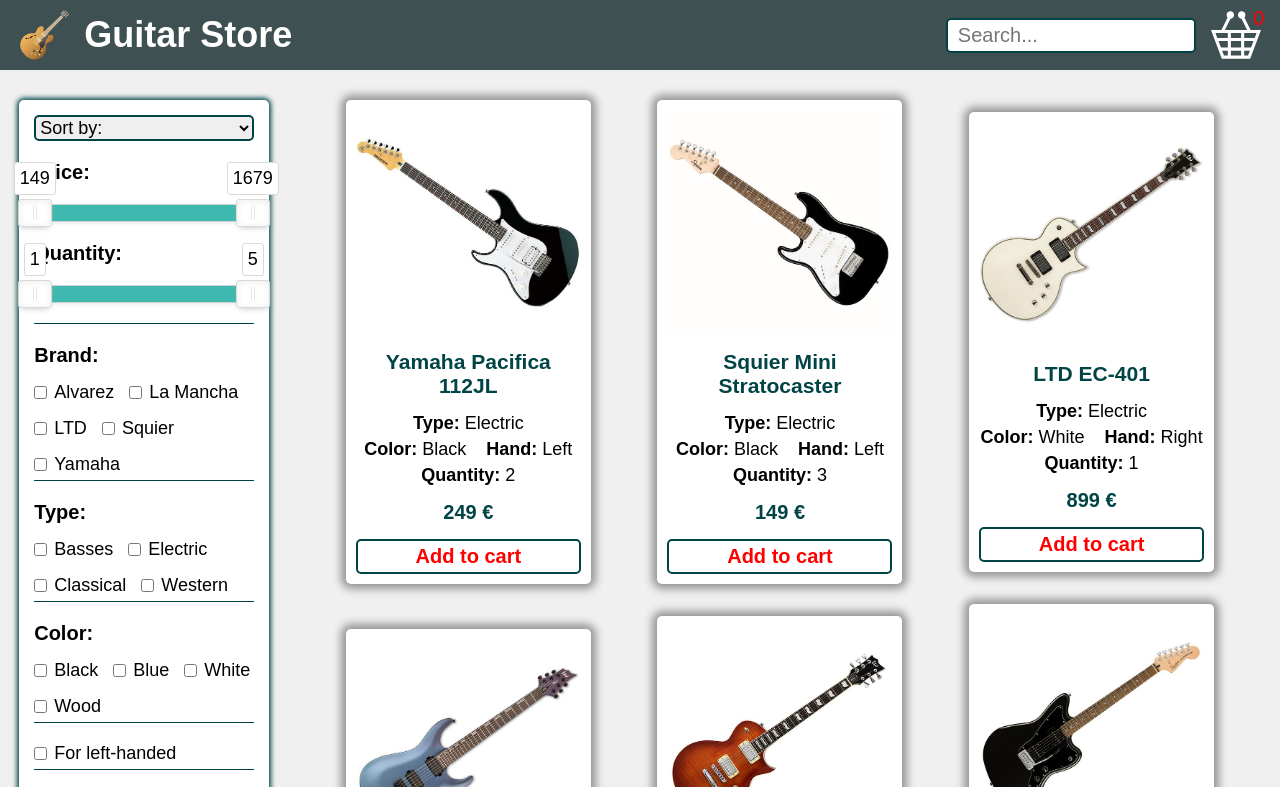
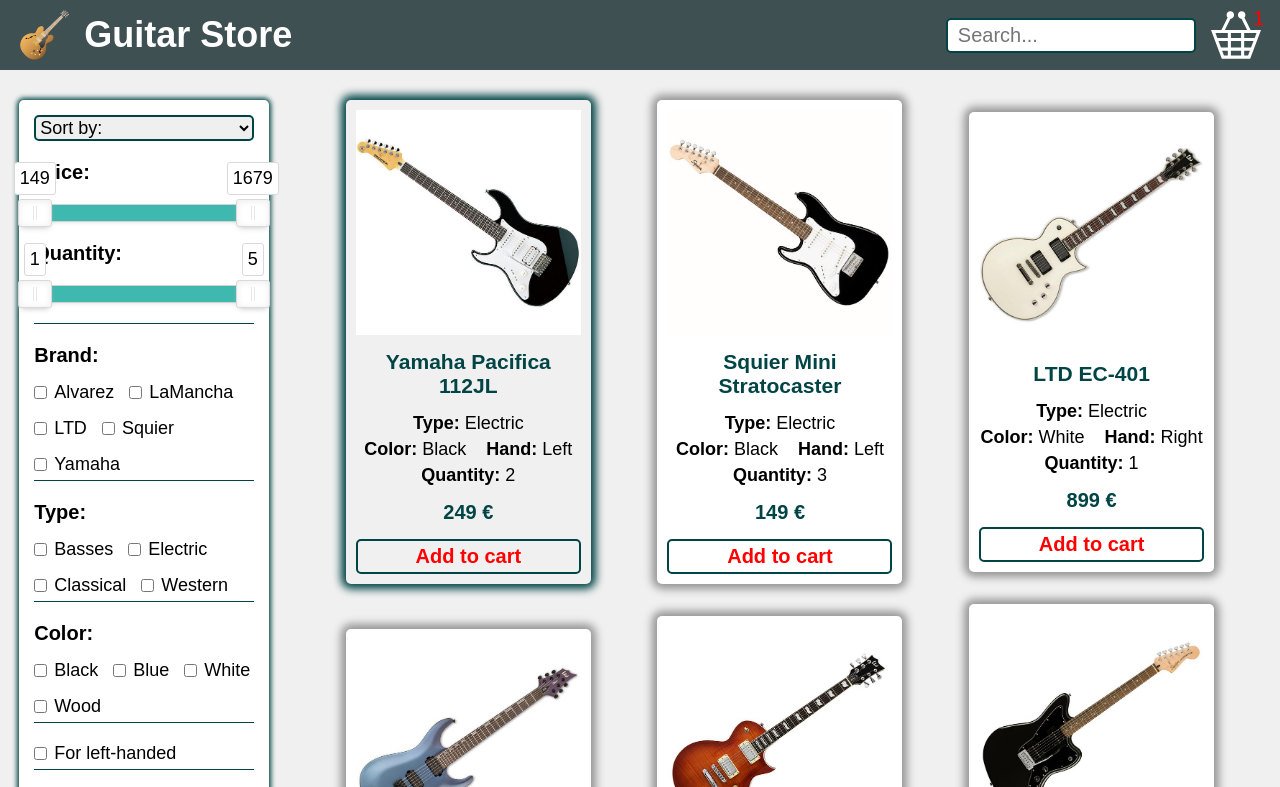
Before and after one commit to KristiBo/rsschool-jsfe, a website built with webpack: page online-store/src/index.html in a window 1280 px wide. Both pictures are taken after a click on the element 468 px from the left and 342 px from the top of the page. Shown: the top 787 px of the page. Built offline with nearby package versions, Linux system fonts and the light colour scheme; a web font is replaced by a local one.

Commit message:
feat: implement add to cart

```diff
--- a/online-store/src/styles/_basic.scss
+++ b/online-store/src/components/app/_basic.scss
@@ -5,8 +5,7 @@
 }
 
 body {
-  display: flex;
-  flex-direction: column;
+  @include flex-column;
   margin: 0 auto;
   height: 100%;
   @include font-basic;
@@ -31,9 +30,8 @@
 }
 
 .main {
-  display: flex;
+  @include flex-column;
   flex: 1 1 auto;
-  flex-direction: column;
   margin: 0 auto;
   width: 100%;
   background-color: $color-light-gray;
--- a/online-store/src/styles/_helpers.scss
+++ b/online-store/src/components/app/_helpers.scss
@@ -32,6 +32,17 @@
   align-items: center;
 }
 
+@mixin flex-column {
+  display: flex;
+  flex-direction: column;
+}
+
+@mixin flex-wrap-center {
+  display: flex;
+  flex-wrap: wrap;
+  align-items: center;
+}
+
 @mixin button {
   width: 100%;
   border: $border-btn;
--- /dev/null
+++ b/online-store/src/components/app/app.ts
@@ -0,0 +1,78 @@
+import Header from '../header/header';
+import Footer from '../footer/footer';
+import products from '../../products.json';
+import Card from '../cards/cards';
+import Filters from '../filters/filters';
+import ModalWindow from '../modal/modalWindow';
+import noUiSlider from '../../../node_modules/nouislider/dist/nouislider';
+
+class App {
+  create(): void {
+    const header = new Header();
+    header.create();
+
+    const filters = new Filters();
+    filters.create();
+
+    const card = new Card();
+    card.create(products);
+
+    const footer = new Footer();
+    footer.create();
+
+    const modal = new ModalWindow();
+    modal.create();
+    card.addToCart();
+
+    const sliderPrice: HTMLElement | null = document.getElementById('slider-price');
+    const sliderQuantity: HTMLElement | null = document.getElementById('slider-quantity');
+
+    if (sliderPrice) {
+      noUiSlider.create(sliderPrice, {
+        start: [149, 1679],
+        tooltips: true,
+        connect: true,
+        step: 100,
+        range: {
+          min: 149,
+          max: 1679,
+        },
+        format: {
+          to: function (value) {
+            return value.toFixed();
+          },
+          from: function (value) {
+            return parseInt(value);
+          },
+        },
+      });
+    } else {
+      new Error('Element not found');
+    }
+
+    if (sliderQuantity) {
+      noUiSlider.create(sliderQuantity, {
+        start: [1, 5],
+        tooltips: true,
+        connect: true,
+        step: 1,
+        range: {
+          min: 1,
+          max: 5,
+        },
+        format: {
+          to: function (value) {
+            return value.toFixed();
+          },
+          from: function (value) {
+            return parseInt(value);
+          },
+        },
+      });
+    } else {
+      new Error('Element not found');
+    }
+  }
+}
+
+export default App;
--- a/online-store/src/components/cards/_cards.scss
+++ b/online-store/src/components/cards/_cards.scss
@@ -1,8 +1,6 @@
 .main__cards {
-  display: flex;
-  flex-wrap: wrap;
+  @include flex-wrap-center;
   justify-content: space-evenly;
-  align-items: center;
   gap: 20px;
 }
 
@@ -20,6 +18,11 @@
 
   &:hover {
     box-shadow: 0 0 8px 5px $color-dark-slate-gray;
+  }
+
+  &.active {
+    background-color: $color-light-gray;
+    box-shadow: 0 0 8px 5px $color-deep-cyan;
   }
 
   &__img {
--- a/online-store/src/components/cards/cards.ts
+++ b/online-store/src/components/cards/cards.ts
@@ -1,53 +1,49 @@
 import Products from '../../interfaces/products';
+import ModalWindow from '../modal/modalWindow';
 
 class Card {
   create(data: Products[]): void {
     const cardsContainer: HTMLElement | null = document.getElementById('cards-container');
 
-    data.forEach((el) => {
-      const card = document.createElement('div');
-      card.classList.add('card');
+    data.forEach((el): void => {
+      const cardInner = `
+        <div class="card">
+          <img src="${el.img}" alt="guitar" class="card__img">
+          <h3 class="card__title">${el.name}</h3>
+          <ul class="card__list">
+            <li class="card__item"><strong>Type: </strong>${el.type}</li>
+            <li class="card__item"><strong>Color: </strong>${el.color}</li>
+            <li class="card__item"><strong>Hand: </strong>${el.hand}</li>
+            <li class="card__item"><strong>Quantity: </strong>${el.quantity}</li>
+          </ul>
+          <p class="card__price">${el.price} €</p>
+          <button class="card__button">Add to cart</button>
+        </div>`;
 
-      const cardImg = document.createElement('img');
-      cardImg.classList.add('card__img');
-      cardImg.setAttribute('src', el.img);
-      cardImg.alt = 'guitar';
+      cardsContainer ? (cardsContainer.innerHTML += cardInner) : new Error('Element not found');
+    });
+  }
 
-      const cardTitle = document.createElement('h3');
-      cardTitle.classList.add('card__title');
-      cardTitle.innerHTML = el.name;
+  addToCart(): void {
+    const cards = document.querySelectorAll('.card');
+    const cartQuantity: HTMLElement | null = document.querySelector('.cart__quantity');
+    const modal = new ModalWindow();
+    let count = 0;
 
-      const cardList = document.createElement('ul');
-      cardList.classList.add('card__list');
+    cards.forEach((card): void => {
+      card.addEventListener('click', (): void => {
+        card.classList.toggle('active');
+        card.classList.contains('active') ? (count += 1) : (count -= 1);
 
-      const cardItemType = document.createElement('li');
-      const cardItemColor = document.createElement('li');
-      const cardItemHand = document.createElement('li');
-      const cardItemQuantity = document.createElement('li');
+        if (count > 20) {
+          modal.open();
+          count = 20;
+          card.classList.remove('active');
+          modal.close();
+        }
 
-      const cardsItems = [cardItemType, cardItemColor, cardItemHand, cardItemQuantity];
-
-      cardsItems.forEach((item) => {
-        item.classList.add('card__item');
-        cardList.append(item);
+        cartQuantity ? (cartQuantity.innerHTML = `${count}`) : new Error('Element not found');
       });
-
-      cardItemType.innerHTML = `<strong>Type: </strong>${el.type}`;
-      cardItemColor.innerHTML = `<strong>Color: </strong>${el.color}`;
-      cardItemHand.innerHTML = `<strong>Hand: </strong>${el.hand}`;
-      cardItemQuantity.innerHTML = `<strong>Quantity: </strong>${el.quantity}`;
-
-      const cardPrice = document.createElement('p');
-      cardPrice.classList.add('card__price');
-      cardPrice.innerHTML = `${el.price} €`;
-
-      const cardBtn = document.createElement('button');
-      cardBtn.classList.add('card__button');
-      cardBtn.innerHTML = 'Add to cart';
-
-      card.append(cardImg, cardTitle, cardList, cardPrice, cardBtn);
-
-      cardsContainer ? cardsContainer.append(card) : new Error('Element not found');
     });
   }
 }
--- a/online-store/src/components/filters/_filters.scss
+++ b/online-store/src/components/filters/_filters.scss
@@ -1,6 +1,5 @@
 .filters {
-  display: flex;
-  flex-direction: column;
+  @include flex-column;
   flex-wrap: wrap;
   padding: 15px;
   gap: 20px;
@@ -45,9 +44,7 @@
 }
 
 .filter {
-  display: flex;
-  flex-wrap: wrap;
-  align-items: center;
+  @include flex-wrap-center;
   padding-bottom: 5px;
   gap: 15px;
   border-bottom: $border-filters;
@@ -63,3 +60,7 @@
     gap: 7px;
   }
 }
+
+input[type=checkbox] {
+  cursor: pointer;
+}
--- a/online-store/src/components/filters/filters.ts
+++ b/online-store/src/components/filters/filters.ts
@@ -1,6 +1,7 @@
 class Filters {
   create(): void {
     const filtersContainer: HTMLElement | null = document.getElementById('filters-container');
+
     const filters = `
       <select name="select" class="filters__sort">
         <option value="all">Sort by:</option>
@@ -20,8 +21,8 @@
           <label for="alvarez">Alvarez</label>
         </div>
         <div class="filter__checkbox">
-          <input type="checkbox" id="mancha">
-          <label for="mancha">La Mancha</label>
+          <input type="checkbox" id="lamancha">
+          <label for="lamancha">LaMancha</label>
         </div>
         <div class="filter__checkbox">
           <input type="checkbox" id="ltd">
@@ -81,8 +82,8 @@
         </div>
       </div>
       <button class="filters__button-reset">Reset filters</button>
-      <button class="filters__button-clear">Clear all</button>
-      `;
+      <button class="filters__button-clear">Clear all</button>`;
+
     filtersContainer ? (filtersContainer.innerHTML = filters) : new Error('Element not found');
   }
 }
--- a/online-store/src/components/footer/footer.ts
+++ b/online-store/src/components/footer/footer.ts
@@ -1,6 +1,7 @@
 class Footer {
   create(): void {
     const footerContainer = <HTMLDivElement>document.querySelector('.footer__container');
+
     const footerInner = `
     <div class="github">
       <span>© 2022</span>
@@ -10,8 +11,8 @@
     </div>
     <a class="rs__link" href="https://rs.school/js/" target="_blank" rel="noopener noreferrer">
       <img src="./assets/icons/rsschool.svg" alt="RSSchool" class="rs__logo">
-    </a>
-    `;
+    </a>`;
+
     footerContainer.innerHTML = footerInner;
   }
 }
--- a/online-store/src/components/header/header.ts
+++ b/online-store/src/components/header/header.ts
@@ -18,4 +18,7 @@
   }
 }
 
+const search = document.getElementById('search');
+const searchInput = document.getElementById('search-input');
+
 export default Header;
--- /dev/null
+++ b/online-store/src/components/modal/modalWindow.ts
@@ -0,0 +1,31 @@
+class ModalWindow {
+  create(): void {
+    const modal = `
+      <div class="modal">
+        <div class="modal__overlay">
+          <div class="modal__window">
+            <div class="modal__content">
+              <span class="modal__text">Sorry, all slots are full</span>
+              <button class="modal__button">ok</button>
+            </div>
+          </div>
+        </div>
+      </div>`;
+
+    document.body.innerHTML += modal;
+  }
+
+  open(): void {
+    const modal: HTMLElement | null = document.querySelector('.modal');
+    modal ? modal.classList.add('open') : new Error('Element not found');
+  }
+
+  close(): void {
+    const button: HTMLElement | null = document.querySelector('.modal__button');
+    const modal: HTMLElement | null = document.querySelector('.modal');
+    const closeModal = () => (modal ? modal.classList.remove('open') : new Error('Element not found'));
+    button ? button.addEventListener('click', () => closeModal()) : new Error('Element not found');
+  }
+}
+
+export default ModalWindow;
--- a/online-store/src/index.ts
+++ b/online-store/src/index.ts
@@ -1,70 +1,5 @@
 import './main.scss';
-import Header from './components/header/header';
-import Footer from './components/footer/footer';
-import products from './products.json';
-import Card from './components/cards/cards';
-import Filters from './components/filters/filters';
+import App from './components/app/app';
 
-const header = new Header();
-header.create();
-
-const filters = new Filters();
-filters.create();
-
-const card = new Card();
-card.create(products);
-
-const footer = new Footer();
-footer.create();
-
-import noUiSlider from '../node_modules/nouislider/dist/nouislider';
-
-const sliderPrice: HTMLElement | null = document.getElementById('slider-price');
-
-if (sliderPrice) {
-  noUiSlider.create(sliderPrice, {
-    start: [149, 1679],
-    tooltips: true,
-    connect: true,
-    step: 100,
-    range: {
-      min: 149,
-      max: 1679,
-    },
-    format: {
-      to: function (value) {
-        return value.toFixed();
-      },
-      from: function (value) {
-        return parseInt(value);
-      },
-    },
-  });
-} else {
-  new Error('Element not found');
-}
-
-const sliderQuantity: HTMLElement | null = document.getElementById('slider-quantity');
-
-if (sliderQuantity) {
-  noUiSlider.create(sliderQuantity, {
-    start: [1, 5],
-    tooltips: true,
-    connect: true,
-    step: 1,
-    range: {
-      min: 1,
-      max: 5,
-    },
-    format: {
-      to: function (value) {
-        return value.toFixed();
-      },
-      from: function (value) {
-        return parseInt(value);
-      },
-    },
-  });
-} else {
-  new Error('Element not found');
-}
+const app = new App();
+app.create();
--- a/online-store/src/main.scss
+++ b/online-store/src/main.scss
@@ -1,7 +1,8 @@
-@import 'styles/helpers';
-@import 'styles/basic';
+@import 'components/app/helpers';
+@import 'components/app/basic';
 @import 'components/header/header';
 @import 'nouislider/dist/nouislider.css';
 @import 'components/filters/filters';
 @import 'components/cards/cards';
 @import 'components/footer/footer';
+@import 'components/modal/modal'
--- a/online-store/src/products.json
+++ b/online-store/src/products.json
@@ -250,8 +250,8 @@
     "img": "./assets/img/alvarez-abt60.jpg"
   },
   {
-    "name": "La Mancha CM/59",
-    "brand": "La Mancha",
+    "name": "LaMancha CM/59",
+    "brand": "LaMancha",
     "type": "Classical",
     "color": "Wood",
     "hand": "Left",
@@ -260,8 +260,8 @@
     "img": "./assets/img/la-mancha-rubi-cm59.jpg"
   },
   {
-    "name": "La Mancha LSM/63-N",
-    "brand": "La Mancha",
+    "name": "LaMancha LSM/63-N",
+    "brand": "LaMancha",
     "type": "Classical",
     "color": "Wood",
     "hand": "Left",
@@ -280,8 +280,8 @@
     "img": "./assets/img/yamaha-c40.jpg"
   },
   {
-    "name": "La Mancha SMX/63",
-    "brand": "La Mancha",
+    "name": "LaMancha SMX/63",
+    "brand": "LaMancha",
     "type": "Classical",
     "color": "Wood",
     "hand": "Right",
--- a/online-store/webpack.config.js
+++ b/online-store/webpack.config.js
@@ -24,6 +24,10 @@
             {
                 test: /\.ts$/i,
                 use: 'ts-loader',
+            },
+            {
+                test: /\.html$/i,
+                loader: "html-loader",
             },
         ],
     },
```
Also changed, not shown: online-store/src/components/modal/_modal.scss (added, +53 -0 lines).
